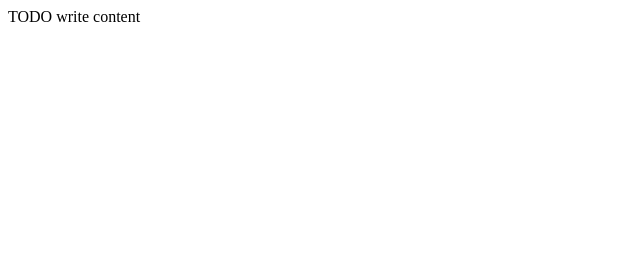
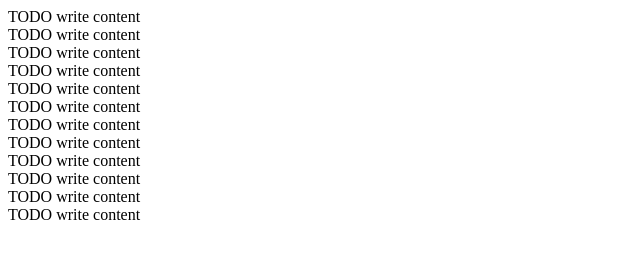
Before and after one commit to hentaijustice/rrreol999.github.io, a plain HTML site: page index.html in a window 1280 px wide. Shown: the whole page, without its empty margins (0-640 px from the left). Drawn offline with Linux system fonts and the light colour scheme.

Commit message:
Update index.html

```diff
--- a/index.html
+++ b/index.html
@@ -12,5 +12,16 @@ and open the template in the editor.
     </head>
     <body>
         <div>TODO write content</div>
+        <div>TODO write content</div>
+        <div>TODO write content</div>
+        <div>TODO write content</div>
+        <div>TODO write content</div>
+        <div>TODO write content</div>
+        <div>TODO write content</div>
+        <div>TODO write content</div>
+        <div>TODO write content</div>
+        <div>TODO write content</div>
+        <div>TODO write content</div>
+        <div>TODO write content</div>
     </body>
 </html>
```
